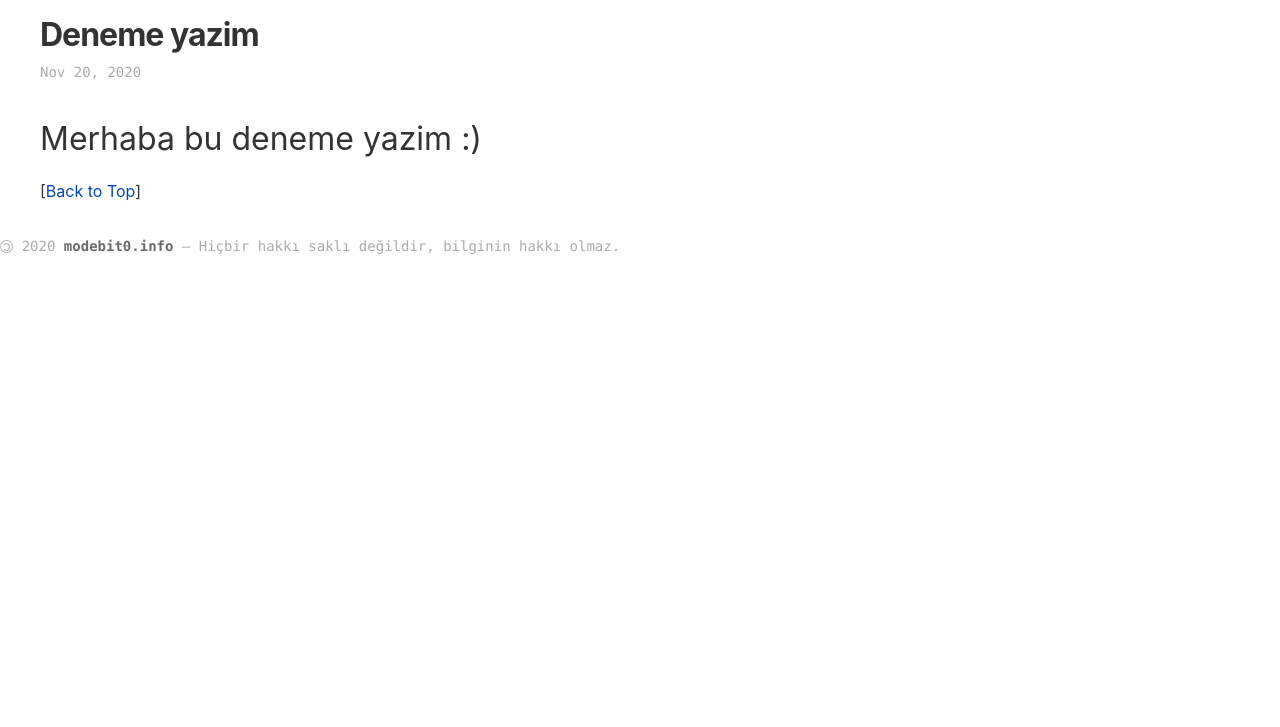
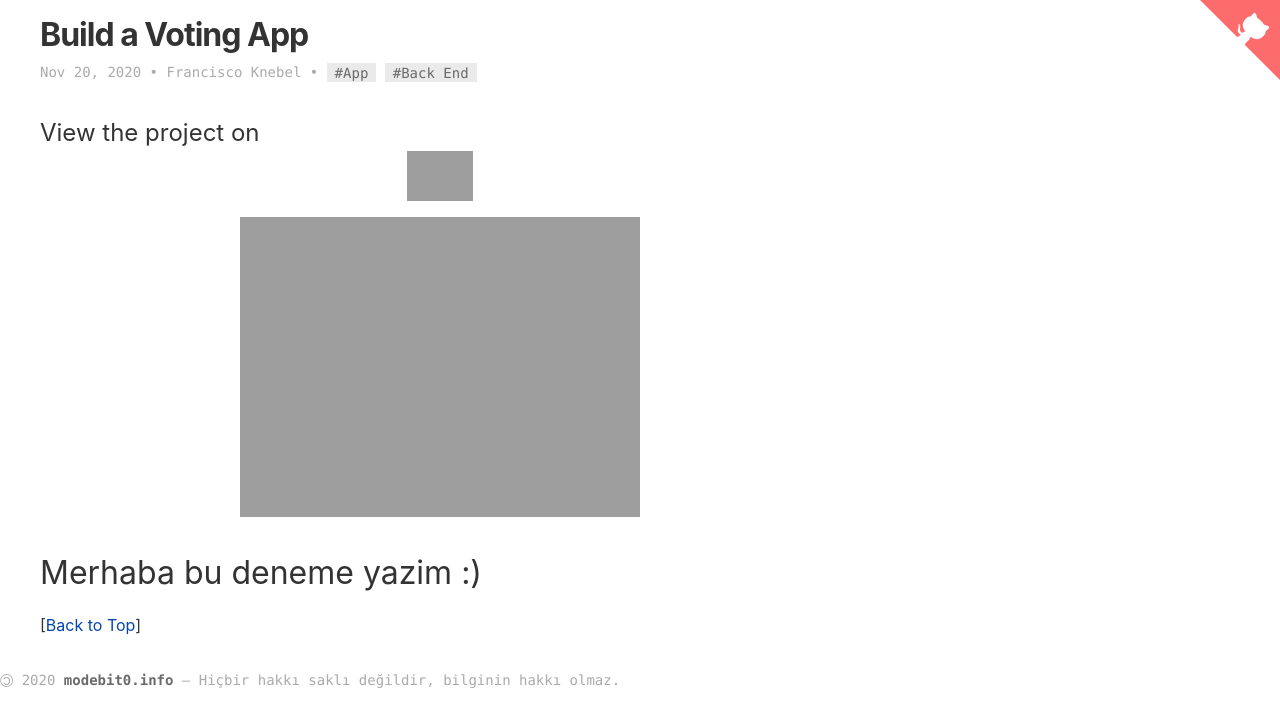
Before and after one commit to onkagitci/onkagitci, a Jekyll site: the page built from _posts/2020-11-20-Deneme yazim .md, in a window 1280 px wide. Shown: the top 727 px of the page. Built offline with Jekyll 4.4.1, drawn with Linux system fonts in a browser that asks for light colours; our own code applies the rules of GitHub Pages for plain Markdown files.

Commit message:
Update 2020-11-20-Deneme yazim .md

```diff
--- a/_posts/2020-11-20-Deneme yazim .md
+++ b/_posts/2020-11-20-Deneme yazim .md
@@ -1,3 +1,11 @@
-
+---
+layout: post
+title: Build a Voting App
+tags: [App, Back End]
+author: Francisco Knebel
+thumbnail: buildavotingapp.jpg
+heroku: https://fcc-voter.herokuapp.com/
+github: https://github.com/franciscoknebel/fcc-voter
+---
 
 # Merhaba bu deneme yazim :)
```
